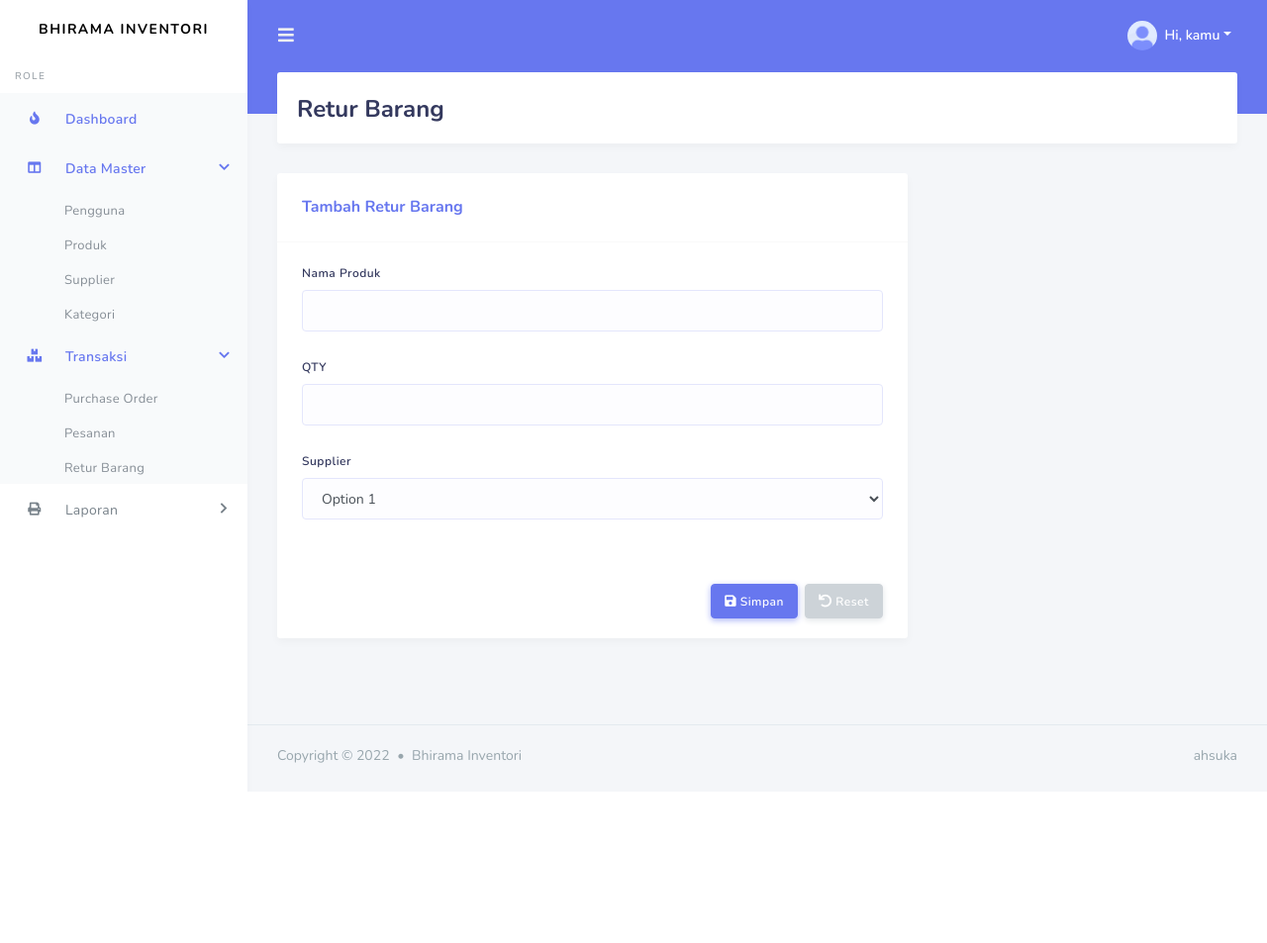
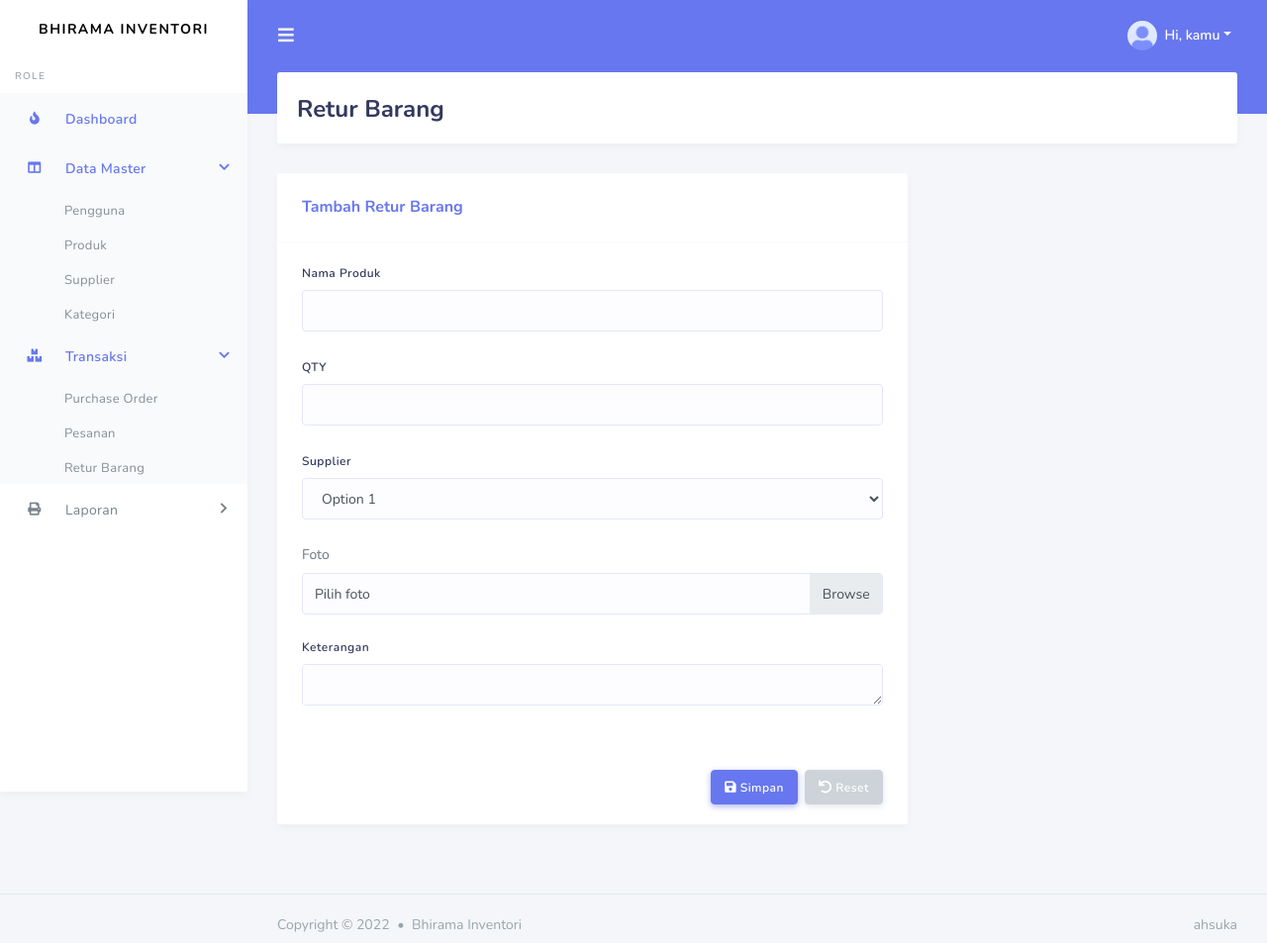
Before and after one commit to yhaae01/bhirama-inventori, a CodeIgniter app: page /bhirama-inventori/index.php/transaksi/returbarang/tambah in a window 1280 px wide. Shown: the top 953 px of the page at 99% size. Before the commit the page ends 800 px from the top, so only its background shows below. Run offline with CodeIgniter, Linux system fonts and the light colour scheme.

Commit message:
Menambahkan foto dan keterangan pada tambah retur barang

```diff
--- a/application/views/transaksi/retur-barang/tambah.php
+++ b/application/views/transaksi/retur-barang/tambah.php
@@ -28,6 +28,17 @@
                                     <option>Option 1</option>
                                 </select>
                             </div>
+                            <div>
+                                <label for="">Foto</label>
+                                <div class="custom-file">
+                                    <input type="file" class="custom-file-input" id="customFile">
+                                    <label class="custom-file-label" for="customFile">Pilih foto</label>
+                                </div>
+                            </div>
+                            <div class="form-group">
+                                <label class="mt-4">Keterangan</label>
+                                <textarea name="" class="form-control"></textarea>
+                            </div>
                         </div>
                         <div class="card-footer text-right">
                             <button class="btn btn-primary mr-1" type="submit"><i class="fas fa-save"></i> Simpan</button>
```
Lines whose indentation alone changed are shown as unchanged.
